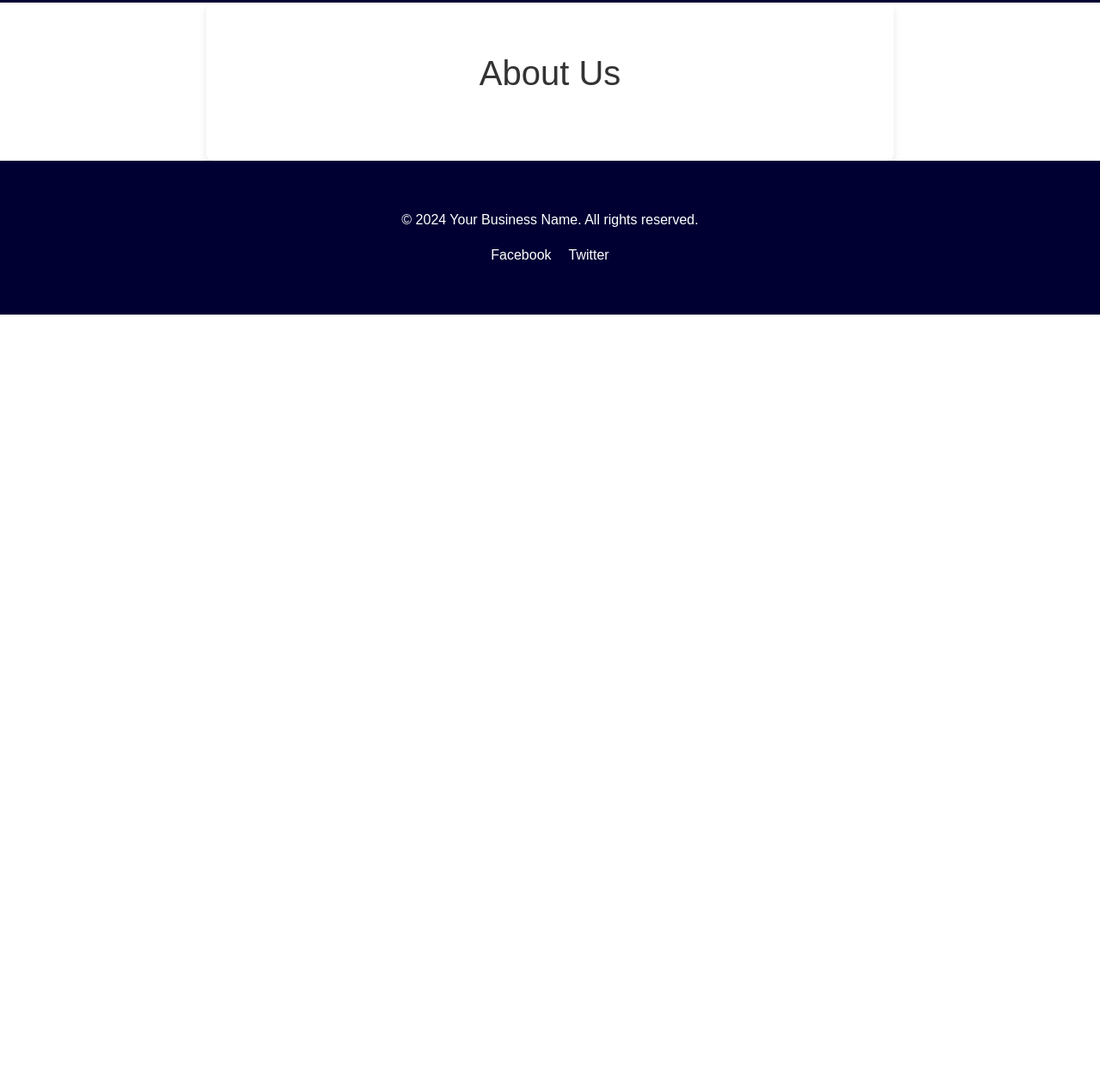
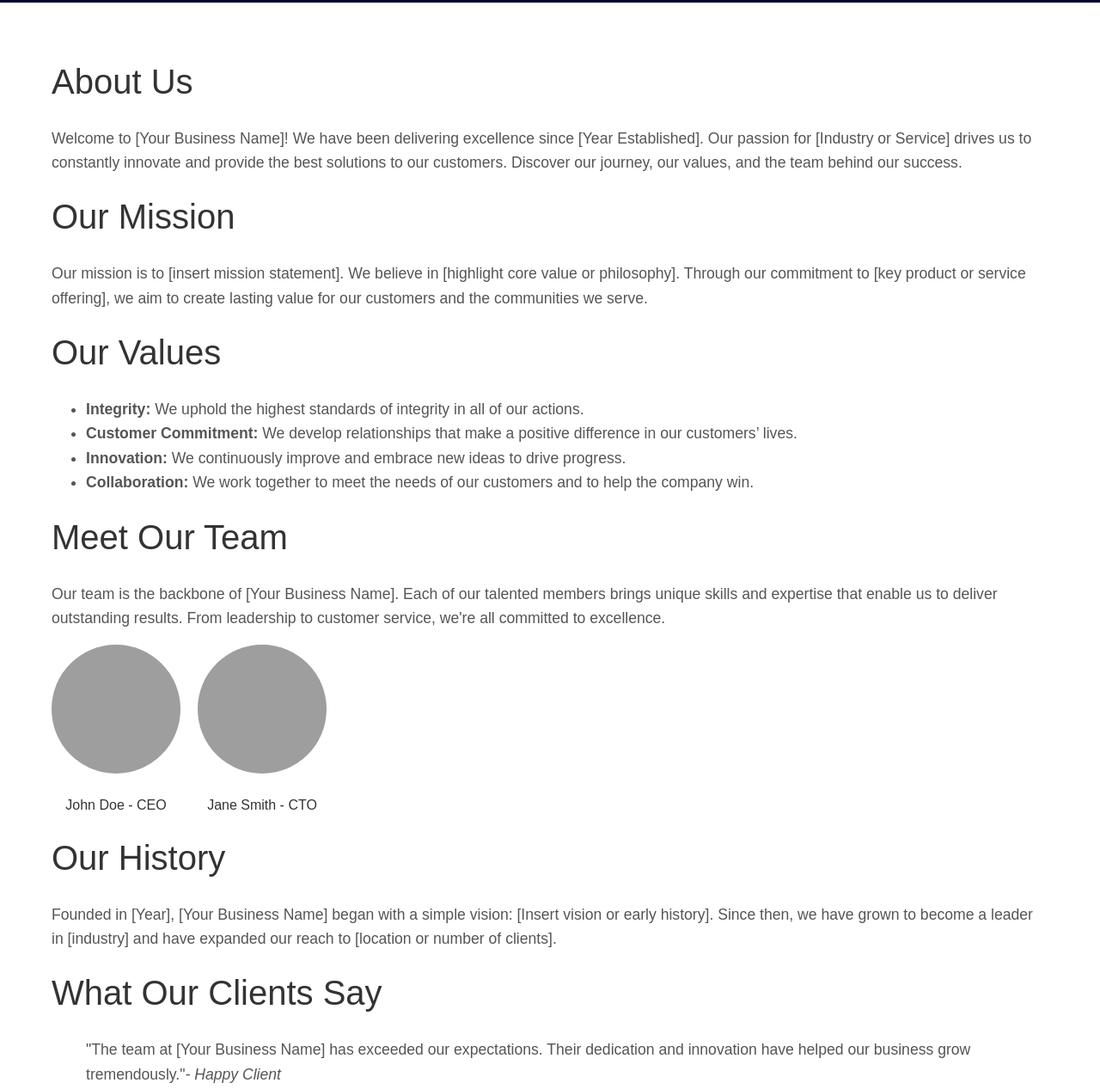
Before and after one commit to CustomCraft-Software-LLC/Website_SM, a Gatsby site: page /about in a window 1280 px wide. Shown: the part 125-1392 px from the top of the page at 86% size. Before the commit the page ends 800 px from the top, so only its background shows below. Built offline with nearby package versions, Linux system fonts and the light colour scheme; Gatsby itself is replaced by a stand-in of ours; grey boxes are pictures that could not be loaded.

Commit message:
pages and test build

```diff
--- a/src/components/ContactForm.js
+++ b/src/components/ContactForm.js
@@ -15,7 +15,6 @@ const ContactForm = () => {
 
     return (
         <form className="contact-form" onSubmit={handleSubmit}>
-            <h2>Contact Us</h2>
             <label>
                 Name:
                 <input
@@ -44,6 +43,7 @@ const ContactForm = () => {
                     name="message"
                     value={data.message}
                     onChange={handleChange}
+                    maxLength={500}
                     required
                 />
             </label>
--- a/src/pages/about.js
+++ b/src/pages/about.js
@@ -6,15 +6,87 @@ import "../styles/about.css";
 const About = () => (
   <Layout>
     <SEO
-      title="About Us"
-      description="Learn more about our business, mission, and team."
+      title="About Us - Your Business Name"
+      description="Discover the story of Your Business Name, our mission, values, and meet the team that drives our success."
       url="https://yourdomain.com/about"
-      key="about us, mission, team, your business name"
+      key="about us, company history, mission, team, values, your business name"
     />
 
     <section className="about-section">
-      <h1 className="about-title">About Us</h1>
+      <div className="container">
+        <h1 className="about-title">About Us</h1>
 
+        {/* Company Overview */}
+        <p className="about-overview">
+          Welcome to [Your Business Name]! We have been delivering excellence since [Year Established].
+          Our passion for [Industry or Service] drives us to constantly innovate and provide the best
+          solutions to our customers. Discover our journey, our values, and the team behind our success.
+        </p>
+
+        {/* Mission Statement */}
+        <section className="mission-section">
+          <h2 className="section-title">Our Mission</h2>
+          <p className="mission-text">
+            Our mission is to [insert mission statement]. We believe in [highlight core value or philosophy].
+            Through our commitment to [key product or service offering], we aim to create lasting value
+            for our customers and the communities we serve.
+          </p>
+        </section>
+
+        {/* Core Values */}
+        <section className="values-section">
+          <h2 className="section-title">Our Values</h2>
+          <ul className="values-list">
+            <li><strong>Integrity:</strong> We uphold the highest standards of integrity in all of our actions.</li>
+            <li><strong>Customer Commitment:</strong> We develop relationships that make a positive difference in our customers’ lives.</li>
+            <li><strong>Innovation:</strong> We continuously improve and embrace new ideas to drive progress.</li>
+            <li><strong>Collaboration:</strong> We work together to meet the needs of our customers and to help the company win.</li>
+          </ul>
+        </section>
+
+        {/* Team Introduction */}
+        <section className="team-section">
+          <h2 className="section-title">Meet Our Team</h2>
+          <p className="team-text">
+            Our team is the backbone of [Your Business Name]. Each of our talented members brings unique skills
+            and expertise that enable us to deliver outstanding results. From leadership to customer service,
+            we're all committed to excellence.
+          </p>
+
+          {/* Optional: Team Images */}
+          <div className="team-gallery">
+            <div className="team-member">
+              <img src="path-to-team-member1.jpg" alt="Team Member 1" className="team-photo" />
+              <p>John Doe - CEO</p>
+            </div>
+            <div className="team-member">
+              <img src="path-to-team-member2.jpg" alt="Team Member 2" className="team-photo" />
+              <p>Jane Smith - CTO</p>
+            </div>
+            {/* Add more team members as needed */}
+          </div>
+        </section>
+
+        {/* Optional: Company History */}
+        <section className="history-section">
+          <h2 className="section-title">Our History</h2>
+          <p className="history-text">
+            Founded in [Year], [Your Business Name] began with a simple vision: [Insert vision or early history].
+            Since then, we have grown to become a leader in [industry] and have expanded our reach to [location or number of clients].
+          </p>
+        </section>
+
+        {/* Optional: Testimonials */}
+        <section className="testimonials-section">
+          <h2 className="section-title">What Our Clients Say</h2>
+          <blockquote className="testimonial">
+            "The team at [Your Business Name] has exceeded our expectations. Their dedication and innovation
+            have helped our business grow tremendously."
+            <cite>- Happy Client</cite>
+          </blockquote>
+          {/* Add more testimonials */}
+        </section>
+      </div>
     </section>
   </Layout>
 );
--- a/src/styles/about.css
+++ b/src/styles/about.css
@@ -1,40 +1,32 @@
 .about-section {
-    padding: 50px;
-    background-color: #ffffff;
-    border-radius: 8px;
-    margin: 0 auto;
-    max-width: 800px;
-    box-shadow: 0 4px 8px rgba(0, 0, 0, 0.1);
+  padding: 40px;
+  background-color: #ffffff;
 }
 
-.about-title {
-    font-size: 2.5rem;
-    color: #333;
-    text-align: center;
-    margin-bottom: 20px;
+.about-title, .section-title {
+  font-size: 2.5rem;
+  margin-bottom: 20px;
+  color: #333;
 }
 
-.about-text {
-    font-size: 1.125rem;
-    line-height: 1.8;
-    color: #555;
-    margin-bottom: 20px;
+.about-overview, .mission-text, .values-list, .team-text, .history-text, .testimonial {
+  font-size: 1.1rem;
+  color: #555;
+  line-height: 1.6;
 }
 
-.about-text:last-of-type {
-    margin-bottom: 0;
+.team-gallery {
+  display: flex;
+  gap: 20px;
 }
 
-@media (max-width: 768px) {
-    .about-section {
-      padding: 30px;
-    }
+.team-member {
+  text-align: center;
+}
 
-    .about-title {
-      font-size: 2rem;
-    }
-
-    .about-text {
-      font-size: 1rem;
-    }
+.team-photo {
+  border-radius: 50%;
+  width: 150px;
+  height: 150px;
+  object-fit: cover;
 }
```
